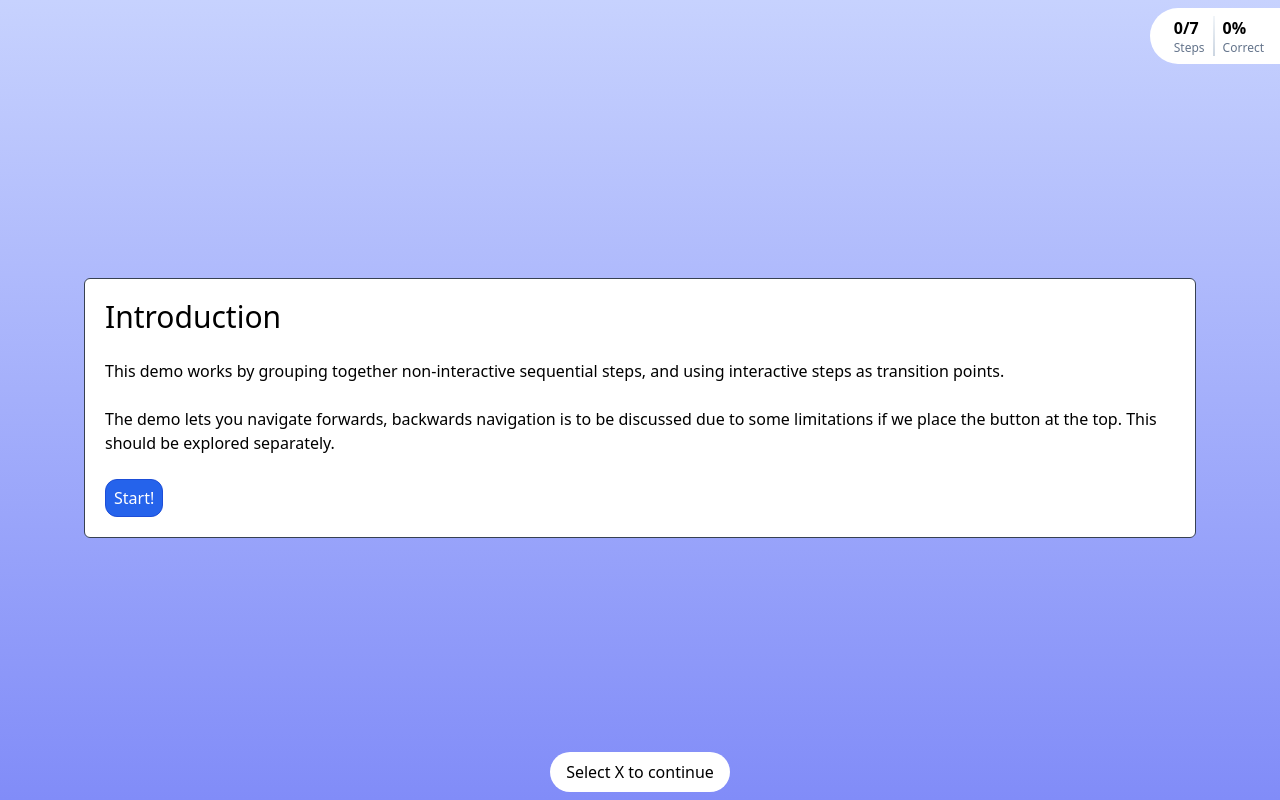
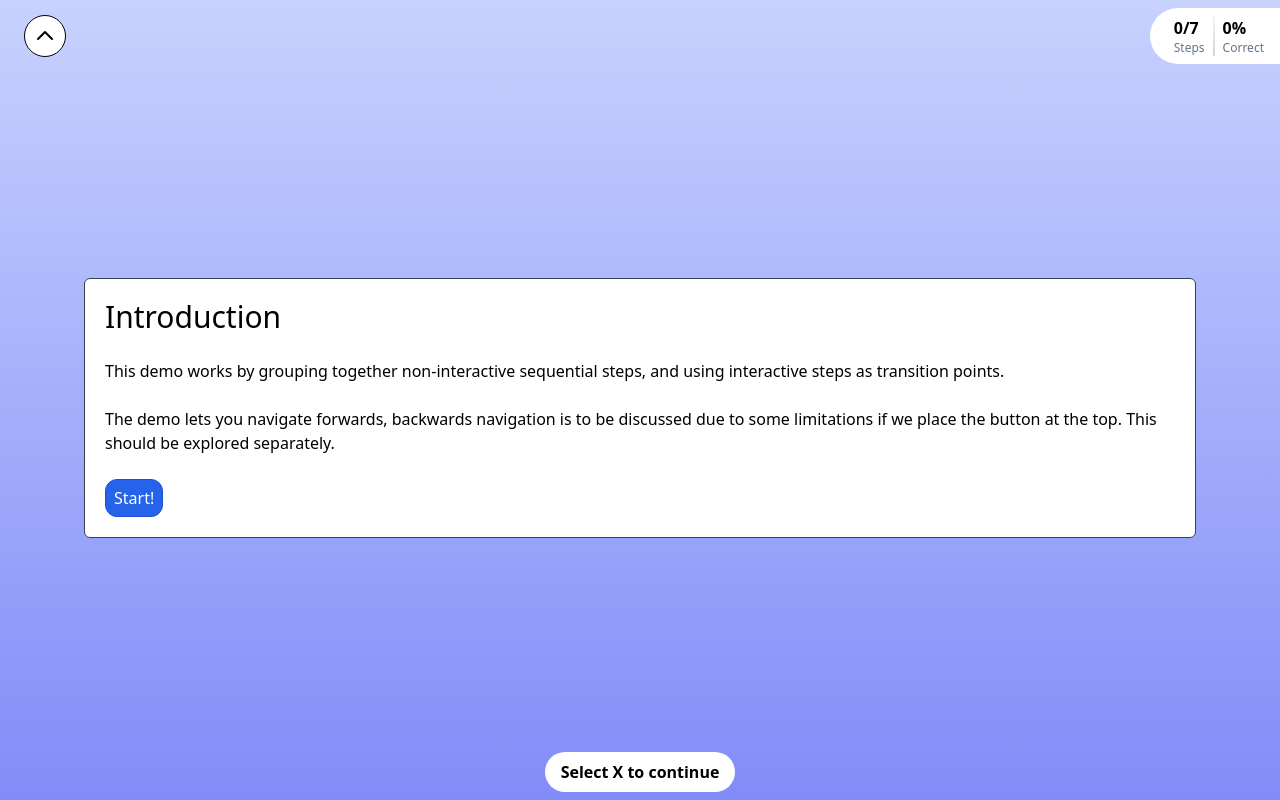
Before and after one commit to josbra-attensi/scrolling-demo, a SvelteKit app: page /idea-2 in a window 1280 px wide. Built offline with nearby package versions, Linux system fonts and the light colour scheme.

Commit message:
feat: Add previous step button

```diff
--- a/src/routes/idea-2/+page.svelte
+++ b/src/routes/idea-2/+page.svelte
@@ -38,7 +38,13 @@
 	let currentStepGroup = $derived(stepGroups[currentStep]);
 	let correctPercentage = $derived(Math.round((currentStep / stepGroups.length) * 100));
 
+	const goToPreviousStep = () => {
+		if (currentStep === 0) return;
+		currentStep -= 1;
+	};
+
 	const goToNextStep = () => {
+		if (currentStep === stepGroups.length) return;
 		currentStep += 1;
 	};
 
@@ -50,7 +56,12 @@
 <div
 	class="grid-layout max-h-dvh min-h-dvh w-full bg-gradient-to-t from-indigo-400 to-indigo-200 bg-fixed"
 >
-	<Header {currentStep} totalSteps={stepGroups.length} {correctPercentage} />
+	<Header
+		{currentStep}
+		totalSteps={stepGroups.length}
+		{correctPercentage}
+		onStepComplete={goToPreviousStep}
+	/>
 	{#key currentStep}
 		<div
 			in:fly={{ y: '100%', easing: cubicOut, delay: 500 }}
--- a/src/routes/idea-2/Footer.svelte
+++ b/src/routes/idea-2/Footer.svelte
@@ -1,5 +1,5 @@
 <div id="footer" class="fast-footer w-full">
-	<div class="mx-auto my-2 w-fit rounded-full bg-white px-4 py-2 text-center">
+	<div class="mx-auto my-2 w-fit rounded-full bg-white px-4 py-2 text-center font-bold">
 		Select X to continue
 	</div>
 </div>
--- a/src/routes/idea-2/Header.svelte
+++ b/src/routes/idea-2/Header.svelte
@@ -1,15 +1,22 @@
 <script lang="ts">
+	import Navigation from './Navigation.svelte';
+
 	interface Props {
 		currentStep: number;
 		totalSteps: number;
 		correctPercentage: number;
+		onStepComplete: () => void;
 	}
 
-	let { currentStep, totalSteps, correctPercentage }: Props = $props();
+	let { currentStep, totalSteps, correctPercentage, onStepComplete }: Props = $props();
 </script>
 
-<div id="header" class="fast-header w-full py-2">
-	<div class="ml-auto flex w-fit gap-2 rounded-l-full bg-white py-2 pl-6 pr-4">
+<div id="header" class="fast-header grid w-full py-2">
+	<div class="ml-6 flex self-center">
+		<Navigation type="Top" {onStepComplete} />
+	</div>
+	<div class="flex justify-end">
+		<div class="flex w-fit gap-2 rounded-l-full bg-white py-2 pl-6 pr-4">
 			<div>
 				<div class="font-bold">{currentStep}/{totalSteps}</div>
 				<div class="text-xs text-slate-500">Steps</div>
@@ -21,9 +28,11 @@
 			</div>
 		</div>
 	</div>
+</div>
 
 <style>
 	.fast-header {
 		grid-row: 1;
+		grid-template-columns: 2fr 1fr;
 	}
 </style>
--- a/src/routes/idea-2/Navigation.svelte
+++ b/src/routes/idea-2/Navigation.svelte
@@ -18,6 +18,7 @@
 		<svg
 			xmlns="http://www.w3.org/2000/svg"
 			class="h-6 w-6"
+			class:rotate-180={navigationPosition === 'Top'}
 			fill="none"
 			viewBox="0 0 24 24"
 			stroke="currentColor"
--- a/src/routes/idea-2/Screen.svelte
+++ b/src/routes/idea-2/Screen.svelte
@@ -10,7 +10,7 @@
 </script>
 
 <div
-	class="justify-center-safe overflow-x-none mx-auto flex min-h-full w-[clamp(16rem,90vw,70rem)] max-w-[70rem] flex-col hyphens-auto px-1"
+	class="justify-center-safe overflow-x-none mx-auto flex min-h-full w-[clamp(80vw,90vw,70rem)] max-w-[70rem] flex-col hyphens-auto px-1"
 	class:snap-start={snapEnabled}
 >
 	{@render children?.()}
```
Lines whose indentation alone changed are shown as unchanged.
